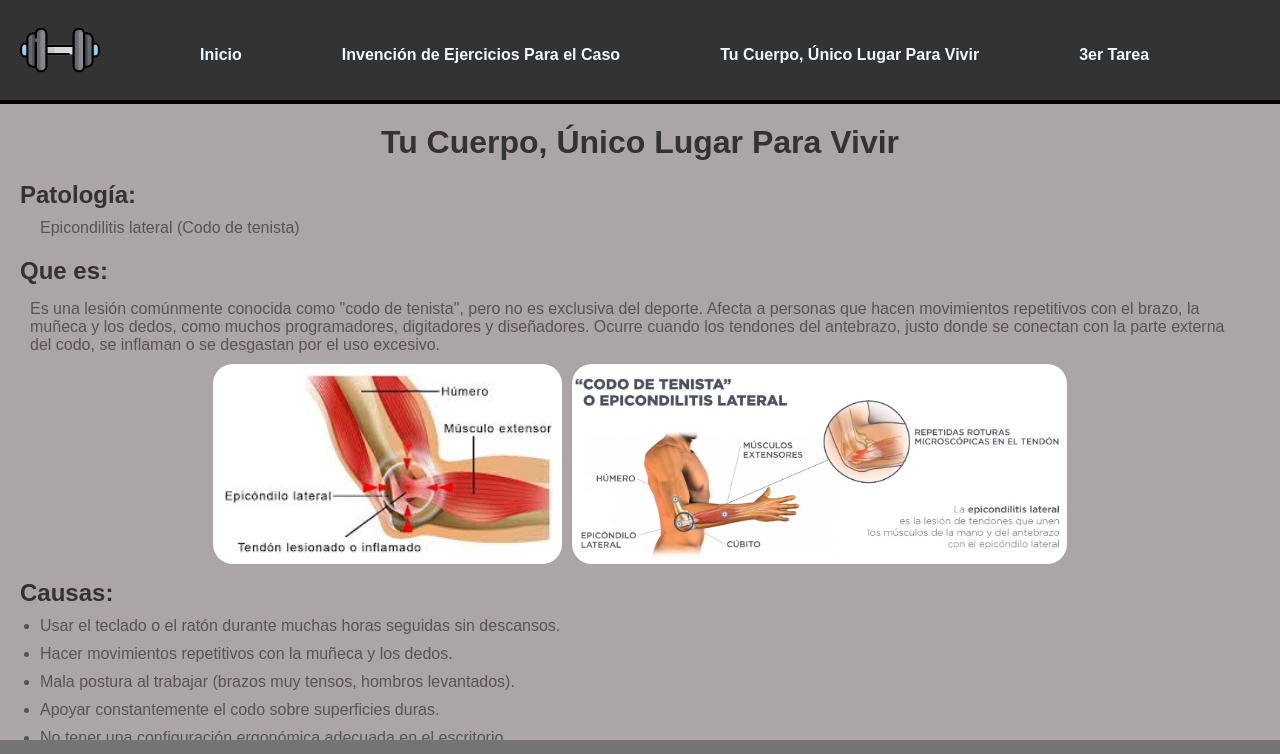
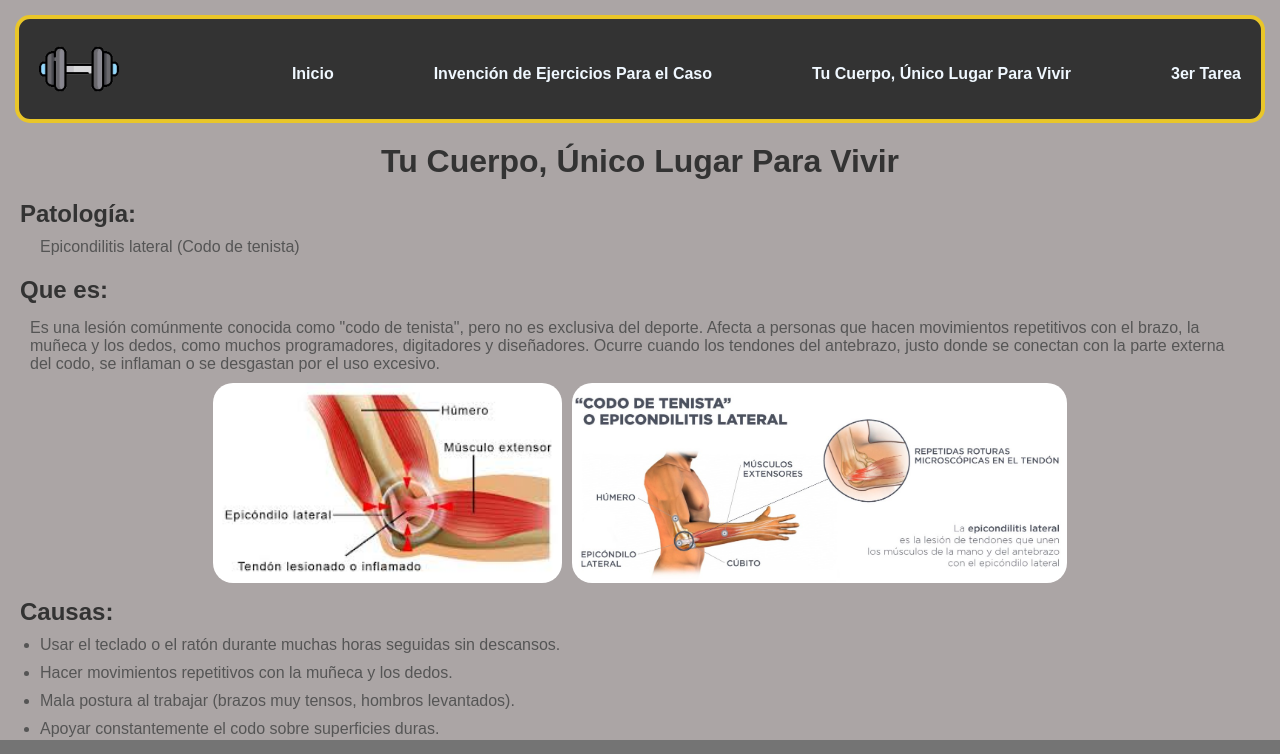
Before and after one commit to Z3R0WHTQ/Cultura-F-sica, a plain HTML site: page 2daTarea.html in a window 1280 px wide. Shown: the top 754 px of the page. Drawn offline with Linux system fonts and the light colour scheme.

Commit message:
Cambios ligeros de estilo

```diff
--- a/index.css
+++ b/index.css
@@ -17,9 +17,11 @@ header {
     background-color: #333;
     display: flex;
     align-items: center;
-
+    margin: 15px;
     padding: 10px 20px;
-    border-bottom: solid 4px #000;
+    border: solid 4px #e9c629;
+    border-radius: 15px;
+    justify-content: space-between;
 }
 header img {
     height: 80px;
@@ -39,6 +41,9 @@ nav ul li a {
 }
 nav ul li a:hover {
     color: #ffcc00;
+    background-color:#856b01;
+    border-radius: 5px;
+    padding: 5px;
 }
 
 
```
Also changed, not shown: 1 other file.
